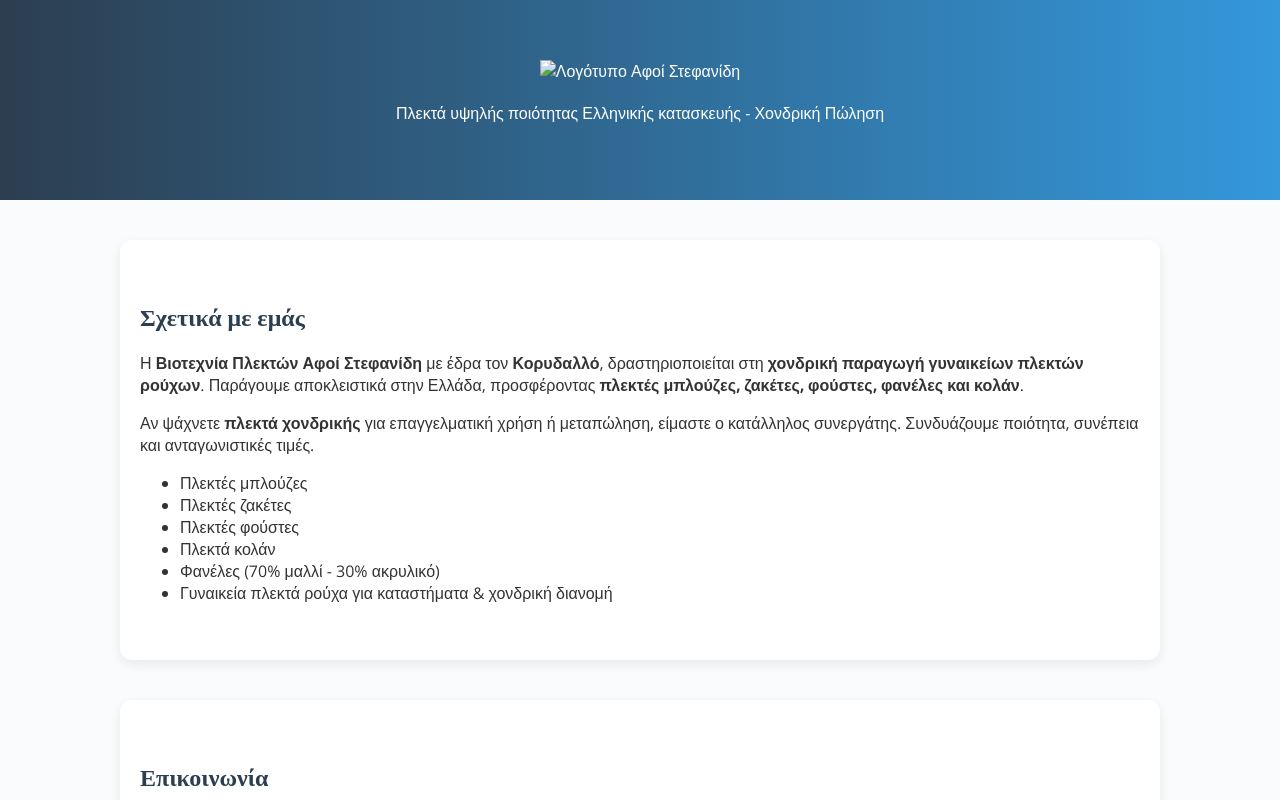
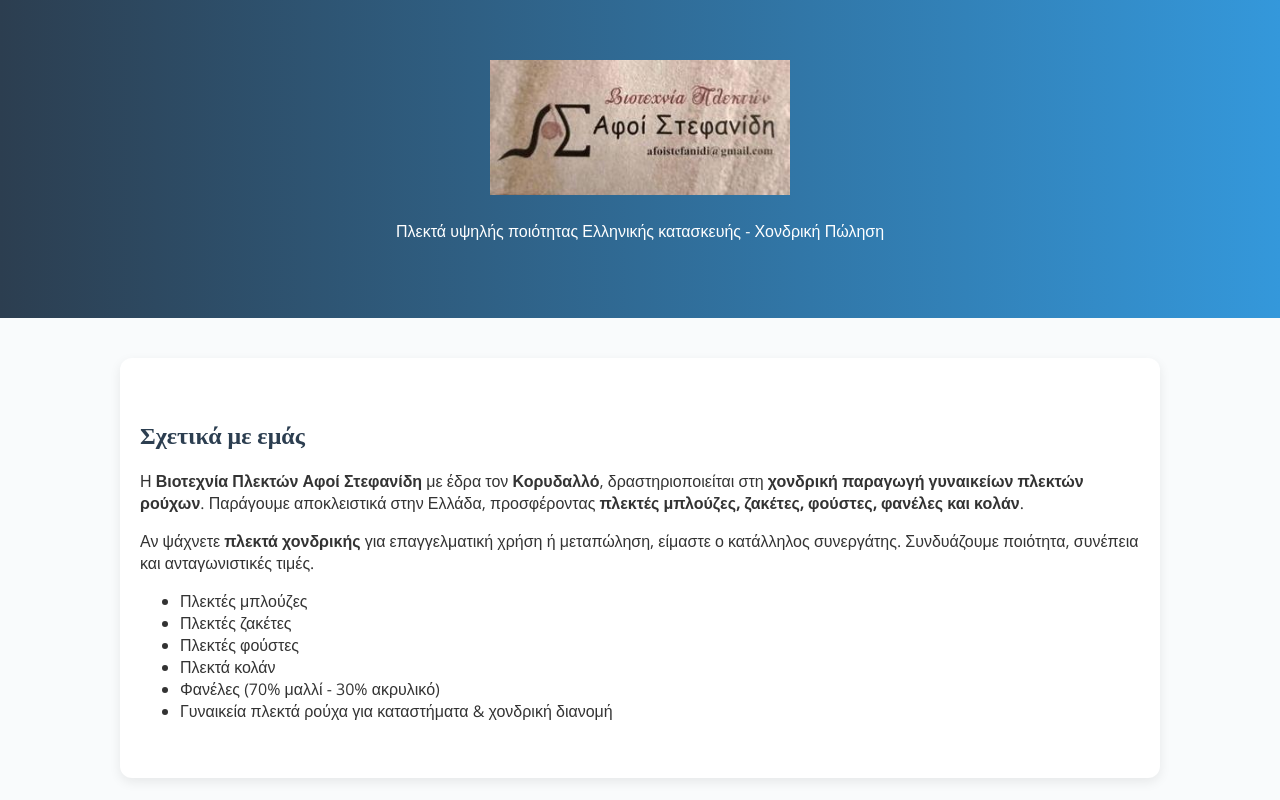
Before and after one commit to despoinaToska/stefanidis-site, a plain HTML site: page index.html in a window 1280 px wide. Shown: the top 800 px of the page. Drawn offline with nearby package versions, Linux system fonts and the light colour scheme.

Commit message:
Update index.html

```diff
--- a/index.html
+++ b/index.html
@@ -103,7 +103,7 @@
 
 <header>
   <div class="logo">
-    <img src="logo.odg" alt="Λογότυπο Αφοί Στεφανίδη" style="max-width: 300px; height: auto;">
+    <img src="logo1.jpg" alt="Λογότυπο Αφοί Στεφανίδη" style="max-width: 300px; height: auto;">
   </div>
   <p>Πλεκτά υψηλής ποιότητας Ελληνικής κατασκευής - Χονδρική Πώληση</p>
 </header>
```
